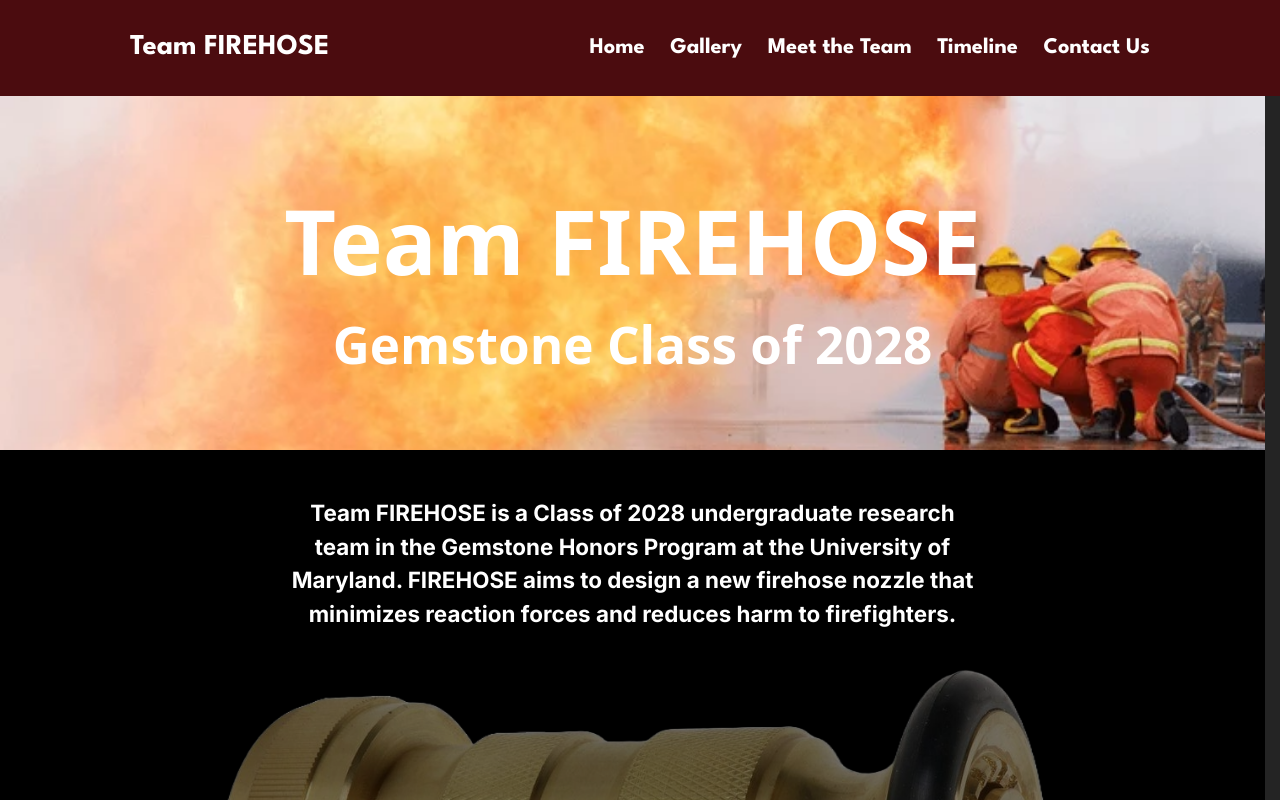
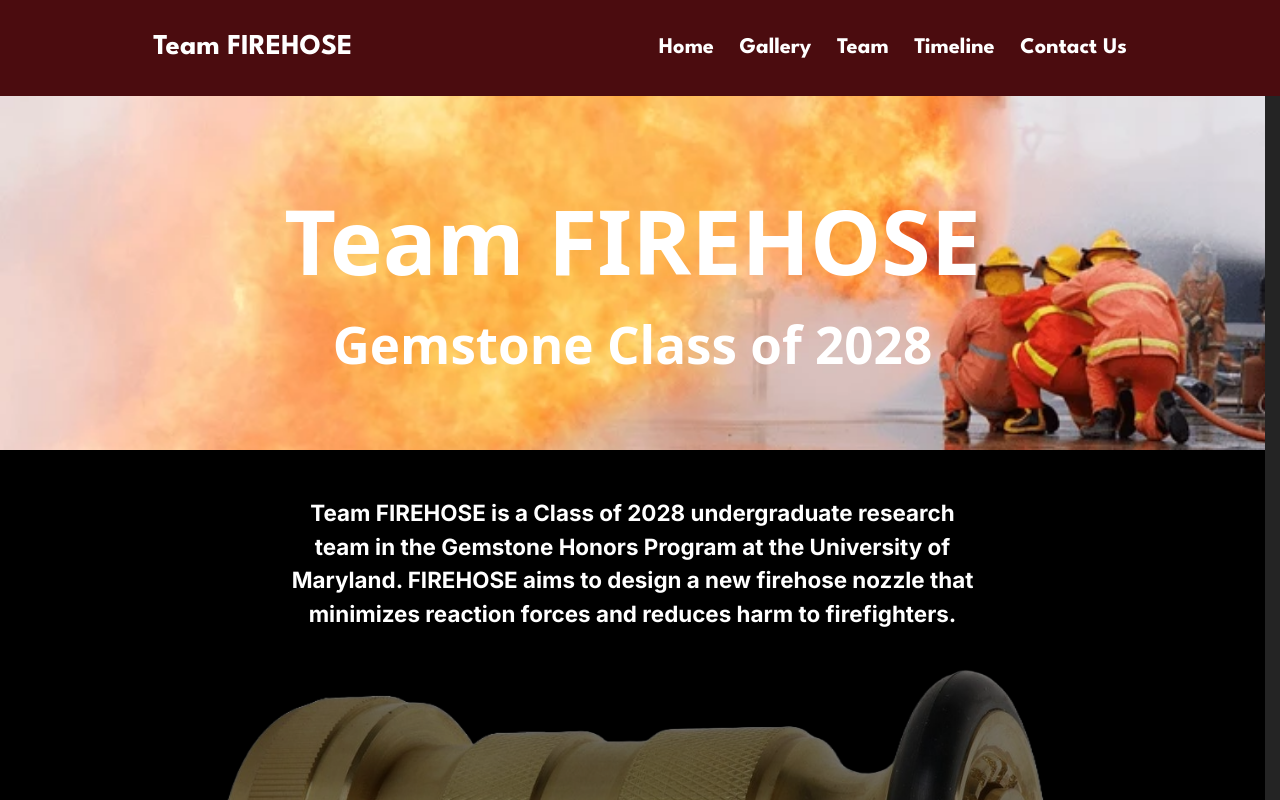
Before and after one commit to KPaparrizos/team-firehose, a React (Vite) app: page / in a window 1280 px wide. Shown: the top 800 px of the page. Built offline with nearby package versions, Linux system fonts and the light colour scheme.

Commit message:
twenty fifth commit - renamed meet the team page to team and attempted to fix vercel build errors

```diff
--- a/src/App.tsx
+++ b/src/App.tsx
@@ -15,7 +15,7 @@ function App() {
     case "/gallery":
       component = <GalleryPage></GalleryPage>;
       break;
-    case "/meet-the-team":
+    case "/team":
       component = <TeamPage></TeamPage>;
       break;
     case "/timeline":
--- a/src/components/Navbar.tsx
+++ b/src/components/Navbar.tsx
@@ -23,7 +23,7 @@ function Navbar() {
             <a href="/gallery">Gallery</a>
           </li>
           <li>
-            <a href="/meet-the-team">Meet the Team</a>
+            <a href="/team">Team</a>
           </li>
           <li>
             <a href="/timeline">Timeline</a>
```
